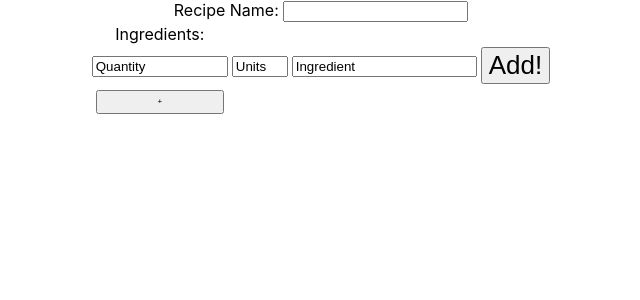
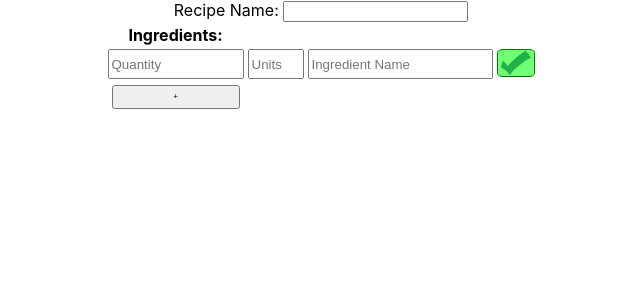
Before and after one commit to uncleBlobby/recipe-tracker, a React (Vite) app: page / in a window 1280 px wide. Shown: the top 300 px of the page, without its empty margins (319-959 px from the left). Built offline with nearby package versions, Linux system fonts and the light colour scheme.

Commit message:
added checkmark grahpic button, looks real good -- struggled to make sense of the state update for the ingredient text boxes... currently will try to update the state on every change of the input box (qty) and wipes the input box at the same time.. need to find solution

```diff
--- a/src/App.css
+++ b/src/App.css
@@ -47,6 +47,16 @@ button {
 
 .ShortInput {
   width: 3rem;
+  height: 1.5rem;
+}
+
+.IngredientNameInput {
+  height: 1.5rem;
+}
+
+.QuantityInput {
+  width: 8rem;
+  height: 1.5rem;
 }
 
 .AddIngredientButton {
@@ -56,6 +66,20 @@ button {
   font-size: 0.5rem;
 }
 
-.QuantityInput {
-  width: 8rem;
+.ConfirmButton {
+  box-sizing: content-box;
+  height: 1.5rem;
+  width: 1.5rem;
+  background-image: url('../assets/images/Checkmark.svg');
+  background-size: contain;
+  background-repeat: no-repeat;
+  background-position: center;
+  border-radius: 15%;
+  background-color: rgb(115, 255, 115);
+  border: 1px solid green;
+  margin: auto;
 }
+
+.ConfirmButton:hover {
+  border: 2px solid green;
+}
--- a/src/App.jsx
+++ b/src/App.jsx
@@ -11,6 +11,10 @@ function App() {
     name: "",
   }])
 
+  const [ingredientInput, updateIngredientInput] = useState({})
+
+  const [currentQTYInput, setCurrentQTYInput] = useState('')
+
   const [ingredientRows, setIngredientRows] = useState(1)
 
   const AddIngredientRow = () => {
@@ -23,20 +27,34 @@ function App() {
     setIngredients([...ingredients, newIngredientItem])
   }
 
-  const IngredientRow = ( {ingredient}) => {
+  const InputBoxScanner = (inputType, event) => {
+    console.log(`${inputType}: ${event.target.value}`);
+  }
+
+  const QTYInputScanner = (event) => {
+    console.log(`QTY: ${event.target.value}`)
+    // TODO: this is currently broken -- updating the state results in a re-render and clears the input
+    // should not be clearing the input box
+    // SOLUTION: do not update the state until the data is ready to be committed
+    // Move state update to green checkmark button
+    //setCurrentQTYInput(event.target.value);
+
+  }
+
+  const IngredientRow = () => {
     //console.log(`here`)
     return (
       <tr>
       <td>
-        <input className="QuantityInput" defaultValue={`Quantity`}/>
+        <input onChange={() => QTYInputScanner(event)} id="QTYInput" className="QuantityInput" placeholder='Quantity' />
       </td>
       <td>
-        <input className="ShortInput" defaultValue={`Units`}/>
+        <input className="ShortInput" placeholder='Units'/>
       </td>
       <td>
-        <input defaultValue={`Ingredient`}/>
+        <input className="IngredientNameInput" placeholder='Ingredient Name'/>
       </td>
-      <ConfirmIngredientButton />
+      <ConfirmIngredientButton quantity={currentQTYInput}/>
 
       </tr>
     )
@@ -60,12 +78,16 @@ function App() {
     )
   }
 
-  const ConfirmIngredientButton = () => {
+  const ConfirmIngredientButton = (quantity) => {
     return (
       <td>
-        <button className="ConfirmIngredientButton"> Add! </button>
+        <button className="ConfirmButton" onClick={() => ConfirmIngredientButtonFunction(quantity)} />
       </td>
     )
+  }
+
+  const ConfirmIngredientButtonFunction = (quantity) => {
+    console.log(`confirmed ingredient: QTY: ${quantity}`)
   }
 
   const EditIngredientButton = () => {
@@ -79,9 +101,11 @@ function App() {
 
   const AddIngredientButton = () => {
     return (
+      <tr>
     <td>
       <button className="AddIngredientButton" onClick={() => AddIngredientRow()}>+</button>
     </td>
+    </tr>
     )
   }
 
@@ -92,7 +116,9 @@ function App() {
       Recipe Name: <input />
       <table className="MainTable">
         <thead>
-      Ingredients:
+          <tr>
+            <th>Ingredients:</th>
+          </tr>
         </thead>
         <tbody>
         {ingredients.map((ingredient, i) => <IngredientRow key={i} />)}
```
Also changed, not shown: assets/images/600px-Red_x.svg.png (added), assets/images/Checkmark.svg (added).
